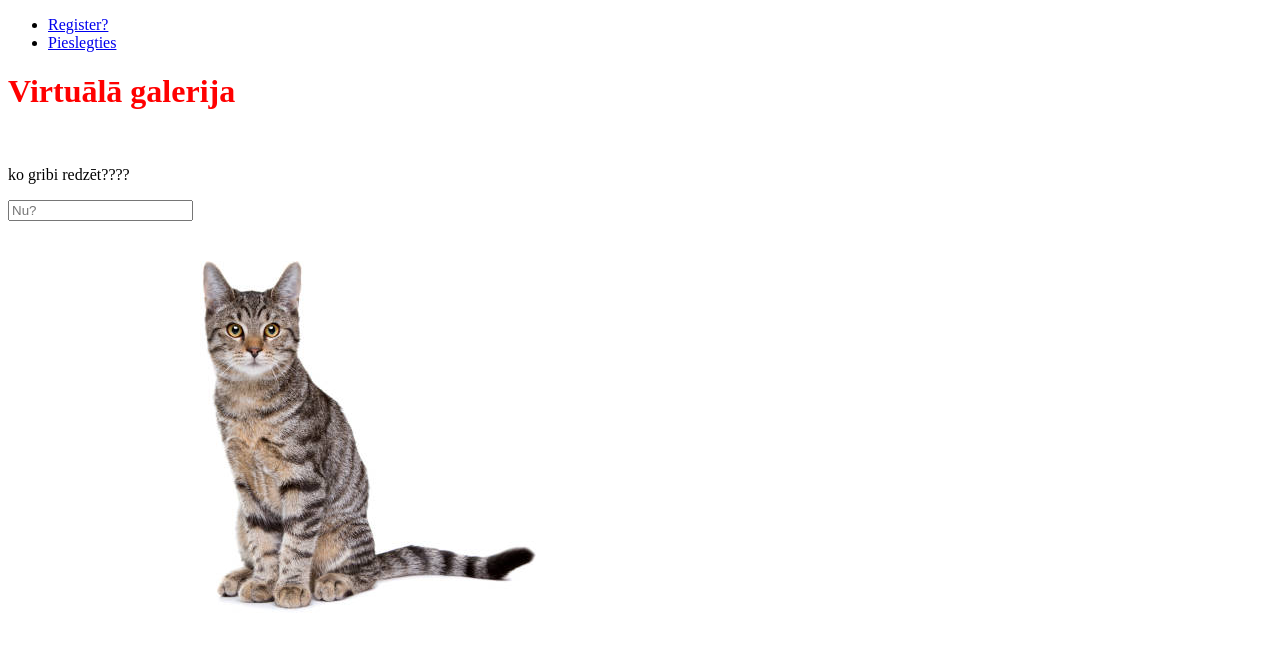
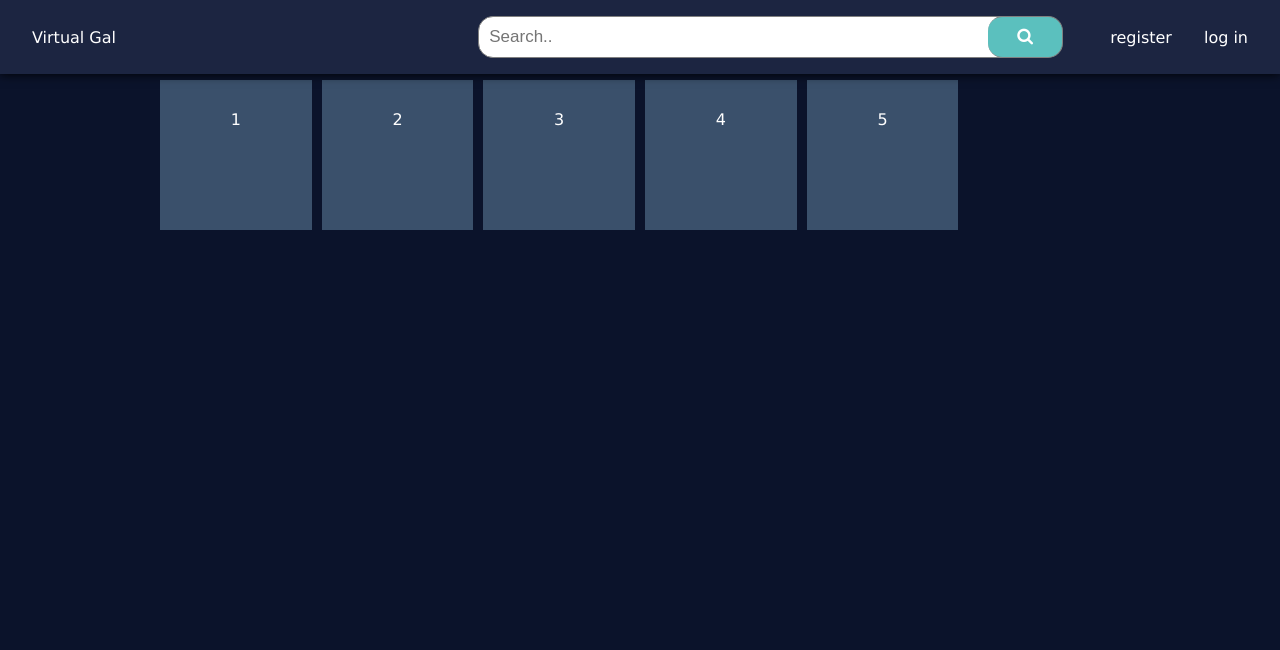
Before and after one commit to BaldonesParks/Virtual-Gal, a PHP site: page /html/index.html in a window 1280 px wide. Shown: the top 650 px of the page. Run offline with PHP 8.4, Linux system fonts and the light colour scheme.

Commit message:
Nav bar+some grid start
nah

```diff
--- a/CSS/style.css
+++ b/CSS/style.css
@@ -1,3 +1,117 @@
-h1 {
-  color: red;
+* {
+  padding: 0;
+  margin: 0;
+  box-sizing: border-box;
+  outline: none;
 }
+
+:root {
+  --clr-primery: #1c2541;
+  --clr-primery-hover: #5bc0be;
+  --clr-dark: #0b132b;
+  --clr-white: #ffffff;
+  --clr-back: #3a506b;
+  --clr-hover: #5f9695;
+}
+
+body {
+  font-family: "Lucida Sans", "Lucida Sans Regular", "Lucida Grande",
+    "Lucida Sans Unicode", Geneva, Verdana, sans-serif;
+  background-color: var(--clr-dark);
+}
+.nav-list {
+  background-color: var(--clr-primery);
+  margin: 0;
+  padding: 1rem 0;
+  display: flex;
+  justify-content: flex-end;
+  align-items: center;
+  box-shadow: 0px 0px 10px black;
+  overflow: hidden;
+  position: fixed;
+  top: 0;
+  width: 100%;
+}
+.nav-item {
+  list-style: none;
+  margin-right: 2rem;
+}
+.nav-item a {
+  text-decoration: none;
+  color: var(--clr-white);
+}
+.nav-item:first-child {
+  margin-right: auto;
+  margin-left: 2rem;
+}
+
+.cont {
+  position: absolute;
+  width: 100%;
+  top: 0;
+  height: 60px;
+}
+#subit:hover {
+  background: rgb(255, 255, 255);
+  color: rgb(255, 255, 255);
+}
+
+form.example input[type="text"] {
+  padding: 10px;
+  font-size: 17px;
+  border: 1px solid grey;
+  float: left;
+  width: 80%;
+  background: var(--clr-white);
+  border-radius: 15px;
+  z-index: 10;
+
+  position: relative;
+  left: 100px;
+}
+
+form.example button {
+  float: left;
+  width: 20%;
+  padding: 10px;
+  background: var(--clr-primery-hover);
+  color: rgb(255, 255, 255);
+  font-size: 17px;
+  border: 1px solid grey;
+  border-left: none;
+  cursor: pointer;
+  border-radius: 15px;
+  z-index: 10;
+  right: -50px;
+  position: relative;
+  width: 75px;
+}
+
+form.example button:hover {
+  background: var(--clr-hover);
+}
+
+form.example::after {
+  content: "";
+  clear: both;
+  display: table;
+}
+.main {
+  margin-top: 80px;
+  color: white;
+  text-align: center;
+}
+
+#content {
+  grid-template-columns: repeat(6, 1fr);
+  grid-auto-rows: minmax(150px, auto);
+  grid-gap: 10px;
+
+  display: grid;
+  max-width: 960px;
+  margin: 0 auto;
+}
+#content div {
+  background-color: var(--clr-back);
+  padding: 30px;
+}
--- a/html/index.html
+++ b/html/index.html
@@ -4,21 +4,48 @@
     <meta charset="UTF-8" />
     <meta http-equiv="X-UA-Compatible" content="IE=edge" />
     <meta name="viewport" content="width=device-width, initial-scale=1.0" />
-    <title>Virtuālā galerija</title>
+    <title>Document</title>
     <link rel="stylesheet" href="/CSS/style.css" />
-    <link rel="stylesheet" href="register.css">
+    <link
+      rel="stylesheet"
+      href="https://cdnjs.cloudflare.com/ajax/libs/font-awesome/4.7.0/css/font-awesome.min.css"
+    />
   </head>
   <body>
-    <ul>
-      <li><a href="register.html">Register?</a></li>
-      <li><a href="join.html">Pieslegties</a></li>
-    </ul>
+    <navbar class="cont">
+      <ul class="nav-list">
+        <li class="nav-item">
+          <a href="#">Virtual Gal</a>
+        </li>
+        <li class="nav-item">
+          <nav class="search-box">
+            <form
+              class="example"
+              action="/action_page.php"
+              style="margin: auto; width: 700px"
+            >
+              <input type="text" placeholder="Search.." name="search2" />
+              <button type="submit"><i class="fa fa-search"></i></button>
+            </form>
+          </nav>
+        </li>
+        <li class="nav-item">
+          <a href="#">register</a>
+        </li>
+        <li class="nav-item">
+          <a href="#">log in</a>
+        </li>
+      </ul>
+    </navbar>
 
-    <h1>Virtuālā galerija</h1>
-    <br />
-    <p>ko gribi redzēt????</p>
-    <input type="text" placeholder="Nu?" />
-    <br />
-    <a href="#"><img src="/photos/kakis.png" alt="nebus" /></a>
+    <div class="main">
+      <div id="content">
+        <div class="one">1</div>
+        <div class="two">2</div>
+        <div class="three">3</div>
+        <div class="four">4</div>
+        <div class="five">5</div>
+      </div>
+    </div>
   </body>
 </html>
```
Also changed, not shown: html/join.html (+9 -13 lines).
